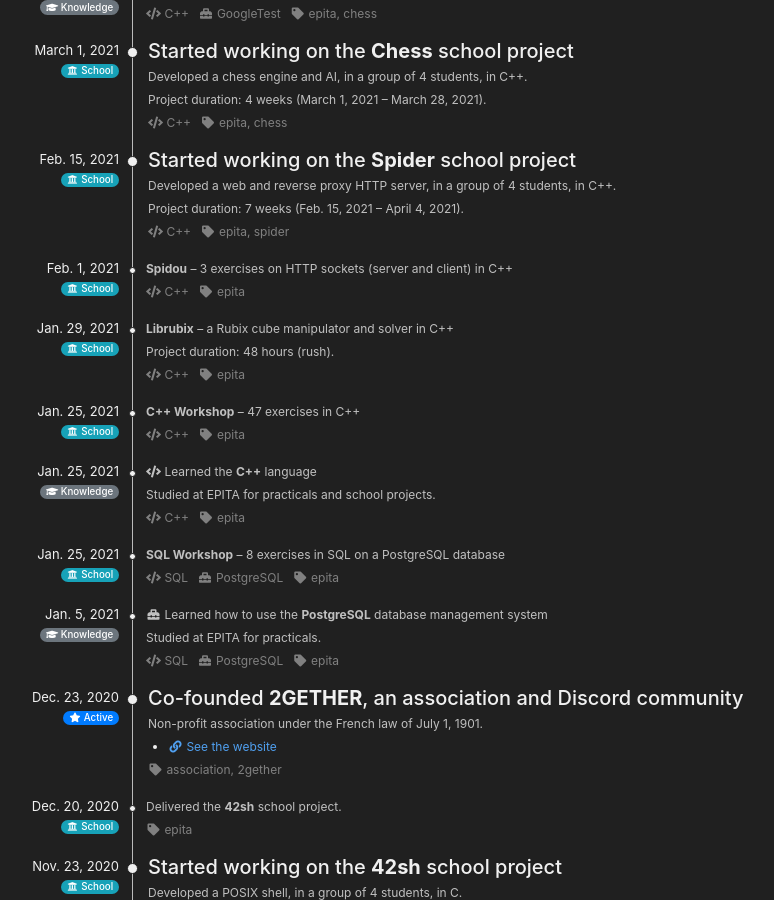
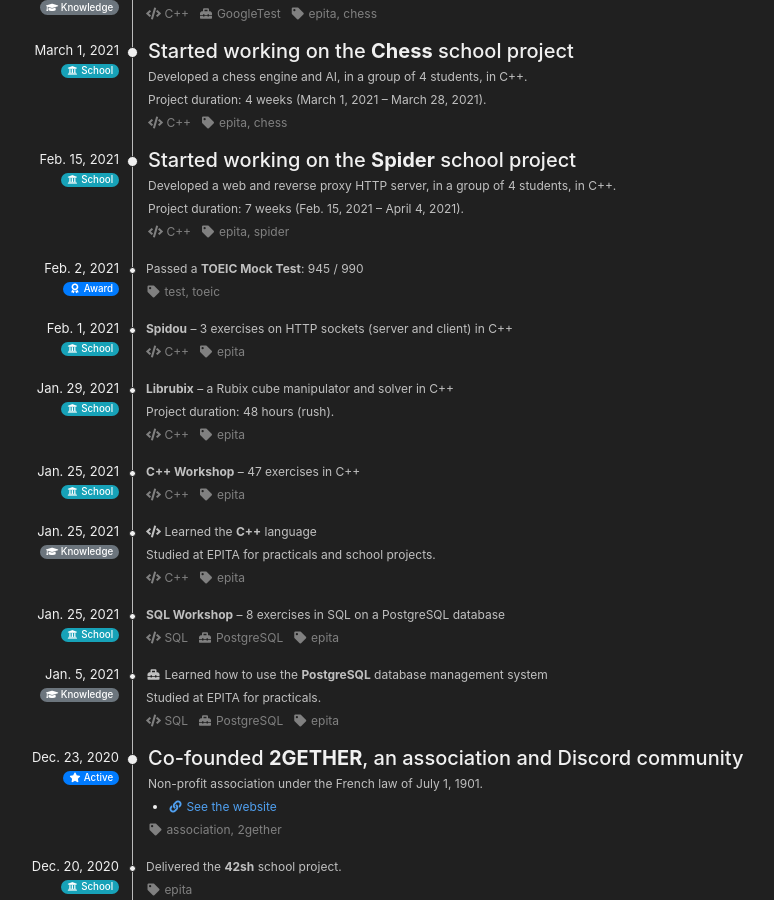
Before and after one commit to matiboux/matiboux.me, a Jekyll site: the page built from timeline.html, in a window 1280 px wide and 900 px high, scrolled down 665 px. Shown: the whole window, without its empty margins (56-830 px from the left). Built offline with Jekyll 4.4.1, drawn with Linux system fonts in a browser that asks for light colours; nearby versions of some CDN libraries; some of the changed text lies outside the part shown.

Commit message:
Fix and update information on my TOEIC mock tests

```diff
--- a/_data/timeline.yml
+++ b/_data/timeline.yml
@@ -84,6 +84,12 @@
   languages: [C++]
   category: school
   tags: [epita, spider]
+
+- description:
+  - "Passed a <b>TOEIC Mock Test</b>: 945 / 990"
+  date: Feb. 2, 2021
+  category: award
+  tags: [test, toeic]
 
 - description:
   - <b>Spidou</b> – 3 exercises on HTTP sockets (server and client) in C++
@@ -527,7 +533,7 @@
   category: knowledge
 
 - description:
-  - "Passed the <b>TOEIC Mock Test</b>: 925 / 990"
+  - "Passed a <b>TOEIC Mock Test</b>: 925 / 990"
   date: May 11, 2019
   category: award
   tags: [test, toeic]
@@ -642,7 +648,7 @@
   tags: [epita]
 
 - description:
-  - "Passed the <b>TOEIC Mock Test</b>: 900 / 990"
+  - "Passed a <b>TOEIC Mock Test</b>: 900 / 990"
   date: Sept. 6, 2018
   category: award
   tags: [test, toeic]
--- a/cv.html
+++ b/cv.html
@@ -455,7 +455,7 @@ container_class: mw-lg
 		</div>
 		<div class="meta">
 			<p class="location">EPITA, Paris</p>
-			<p class="date">February 2, 2019</p>
+			<p class="date">Feb. 2, 2021</p>
 		</div>
 	</div>
 	<div class="item">
```
